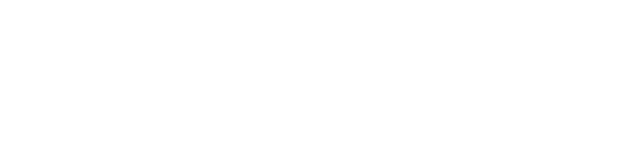
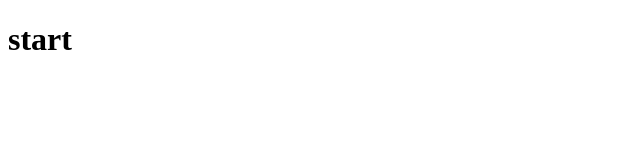
Before and after one commit to egorf710/PGDnews, a plain HTML site: page index.html in a window 1280 px wide. Shown: the whole page, without its empty margins (0-640 px from the left). Drawn offline with Linux system fonts and the light colour scheme.

Commit message:
Update index.html

```diff
--- a/index.html
+++ b/index.html
@@ -4,6 +4,6 @@
 	<title>PGDnews</title>
 </head>
 <body>
-
+	<H1>start<H1>
 </body>
 </html>
```
